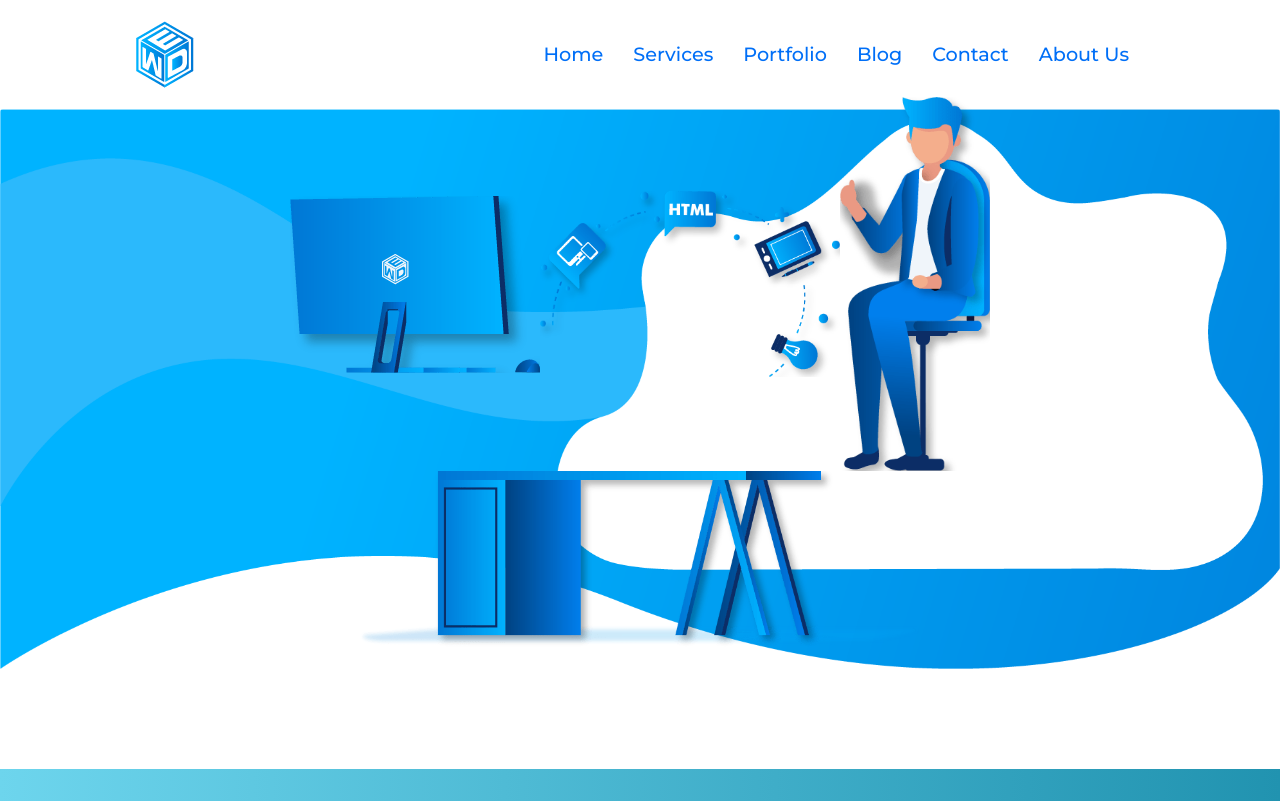
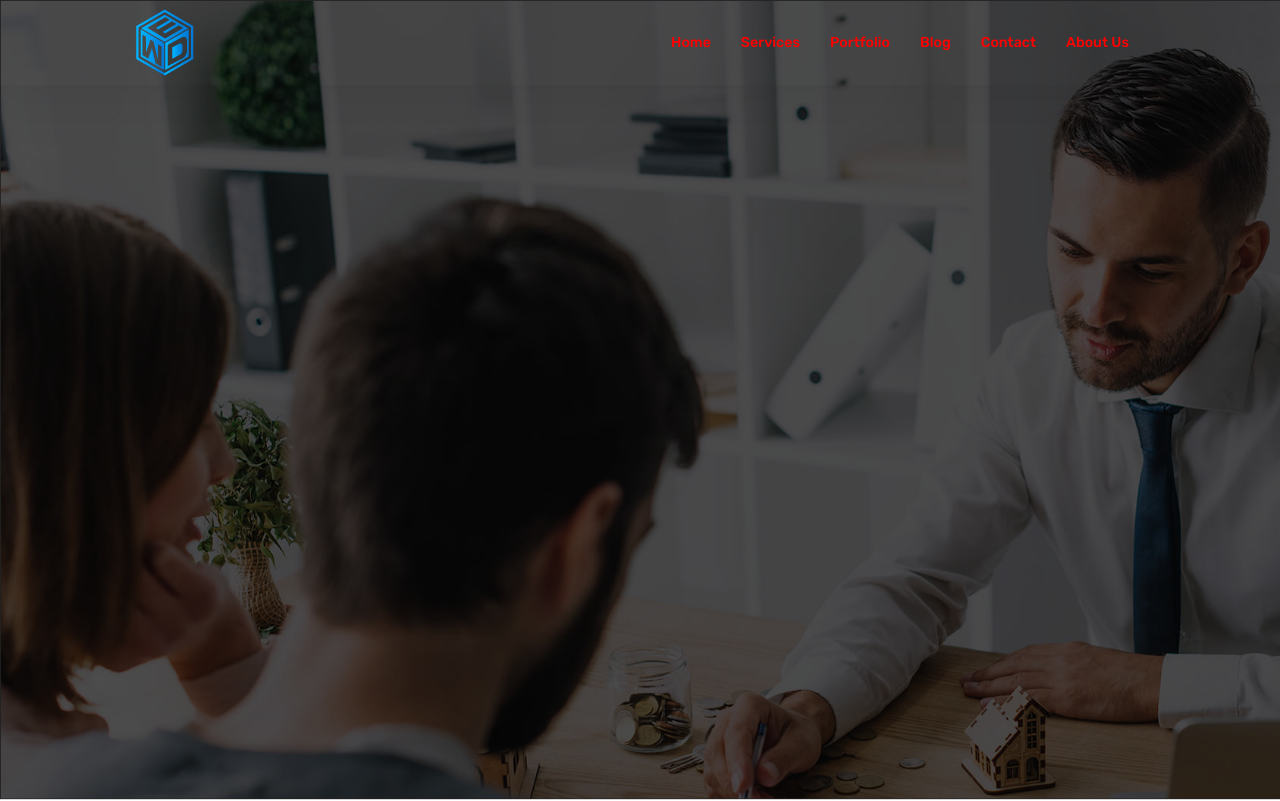
Before and after one commit to zohaibmalikie/ewd-2.0, a React (Create React App) app: page / in a window 1280 px wide. Shown: the top 801 px of the page. Built offline with nearby package versions, Linux system fonts and the light colour scheme.

Commit message:
header lite created

```diff
--- a/public/index.html
+++ b/public/index.html
@@ -10,8 +10,10 @@
     />
 
     <title>EWD tech</title>
-    <!-- top 2nd Section animation link -->
+    <!-- Fade animation link start-->
     <link rel="stylesheet" href="https://unpkg.com/aos@next/dist/aos.css" />
+    <script src="https://unpkg.com/aos@2.3.1/dist/aos.js"></script>
+    <!-- Fade animation link end-->
     <!-- Bootstrap Links start-->
     <link
       rel="stylesheet"
--- a/src/Compoments/assets/css/header.css
+++ b/src/Compoments/assets/css/header.css
@@ -1,28 +1,46 @@
-.cl-006ff7{
-    color: #006FF7 !important;
-
+.cl-fff{
+    color: #FFF !important;
 }
 .nav-link {
-    font-size: 1.2rem;
+    font-size: .89rem;
     padding: 20px 15px !important;
 }
 
-#particles-js{
-    background-image: url('../img/Artboard-4.png');
+.gradient::after {
+    content: "";
+    display: block;
+    position: fixed;
+    padding: 100px 0;
+    width: 100%;
+    height: 100%;
+    top: 0;
+    left: 0;
+    background-color: rgba(black, 0.5);
+}
+#bg-img{
+    background-image: url('../img/main.png');
     background-repeat: no-repeat;
-    background-size: contain;
+    background-size: cover;
     max-width: 100%;
     height: 100vh;
+    background-color: rgba(black, 0.5);
+    background-position: 0px 0px;
 }
-.w150{
-    width: 150px;
-}
-.icons{
-    width: 300px;
-}
-.table{
-    width: 600px;
-}
-.chair{
-    width: 350px;
-}
+
+
+.nav-scroll {
+    background: #fff;
+    -webkit-box-shadow: 0px 10px 40px rgb(0 0 0 / 5%);
+    -webkit-text-fill-color: red;
+    box-shadow: 0px 10px 40px rgb(0 0 0 / 5%);
+    padding: 0;
+    position: fixed;
+    top: -100px;
+    left: 0;
+    width: 100%;
+    -webkit-transition: -webkit-transform .5s;
+    transition: -webkit-transform .5s;
+    transition: transform .5s;
+    transition: transform .5s, -webkit-transform .5s;
+    -webkit-transform: translateY(100px);
+    transform: translateY(100px);}
--- a/src/Compoments/header.js
+++ b/src/Compoments/header.js
@@ -6,46 +6,71 @@ import Computer from './assets/img/computer-8.png'
 import Icons from './assets/img/icons.png'
 import Chair from './assets/img/chair.png'
 import Table from './assets/img/table.png'
-import Artboard_4 from './assets/img/Artboard-4.png'
+import Artboard_4 from './assets/img/back-img.jpg'
 
 function header() {
+
     return (
         <React.Fragment>
 
 
-<section className="">
-<nav className="navbar navbar-expand-lg navbar-light bg-transparent main_padding pt-3 pb-3">
+<section className="gradient">
+  <div id="bg-img">
+
+<nav className="nav-scroll navbar navbar-expand-lg navbar-light bg-transparent main_padding pt-1 pb-1 sticky-top" id="header">
   <a className="navbar-brand" href="#"><img src={ Navlogo}/></a>
   <button className="navbar-toggler" type="button" data-toggle="collapse" data-target="#navbarNavAltMarkup" aria-controls="navbarNavAltMarkup" aria-expanded="false" aria-label="Toggle navigation">
     <span className="navbar-toggler-icon"></span>
   </button>
   <div className="collapse navbar-collapse" id="navbarNavAltMarkup">
     <div className="navbar-nav ml-auto">
-      <a className="nav-item nav-link cl-006ff7 active" href="#">Home <span className="sr-only">(current)</span></a>
-      <a className="nav-item nav-link cl-006ff7" href="#">Services</a>
-      <a className="nav-item nav-link cl-006ff7" href="#">Portfolio</a>
-      <a className="nav-item nav-link cl-006ff7" href="#">Blog</a>
-      <a className="nav-item nav-link cl-006ff7" href="#">Contact</a>
-      <a className="nav-item nav-link cl-006ff7" href="#">About Us</a>
+      <a className="nav-item nav-link cl-fff active" href="#">Home <span className="sr-only">(current)</span></a>
+      <a className="nav-item nav-link cl-fff" href="#">Services</a>
+      <a className="nav-item nav-link cl-fff" href="#">Portfolio</a>
+      <a className="nav-item nav-link cl-fff" href="#">Blog</a>
+      <a className="nav-item nav-link cl-fff" href="#">Contact</a>
+      <a className="nav-item nav-link cl-fff" href="#">About Us</a>
     </div>
   </div>
 </nav>
+</div>
+<br/>
+<br/>
+<br/>
+<br/>
+<br/>
+<br/>
+<br/>
+<br/>
+<br/>
+<br/>
+<br/>
+<br/>
+<br/>
+<br/>
+<br/>
+<br/>
+<br/>
+<br/>
+<br/>
+<br/>
+<br/>
+<br/>
+<br/>
+<br/>
+<br/>
+<br/>
+<br/>
+<br/>
+<br/>
+<br/>
+<br/>
 </section>
 
-        <div class="card img-fluid text-center border-0"> <img class="card-img-top w-100 bg-linear-gradient" src={Artboard_4} alt="Card image"/>
-        <div class="card-img-overlay cl-fff d-flex justify-content-center flex-column align-items-center father-day-banner-styling">
-        <div className=" imag-column ">
+        {/* <div class="card img-fluid text-center border-0"> <img class="card-img-top w-100 bg-linear-gradient" src={Artboard_4} alt="Card image"/>
 
-
-<img src={Computer} data-aos="fade-left" data-aos-delay="500" data-aos-duration="100"className="cumputer-image aos-init aos-animate"className="img-fluid computer"/>
-<img src={Icons} data-aos="fade-left" data-aos-delay="500" data-aos-duration="100" className="icons" />
-<img src={Chair} data-aos="fade-left" data-aos-delay="500" data-aos-duration="100"className="w150 " />
-<img src={Table} data-aos="fade-left" data-aos-delay="500" data-aos-duration="100"className=" table" />
-
-</div>
-        </div>
       </div>
-
+    */}
 
 
         </React.Fragment>
--- a/src/index.css
+++ b/src/index.css
@@ -1,9 +1,9 @@
-@import url('https://fonts.googleapis.com/css2?family=Montserrat:wght@500&display=swap');
+@import url('https://fonts.googleapis.com/css2?family=Rubik:wght@500&display=swap');
 
 
 *{
     padding: 0px;
     margin: 0px;
     box-sizing: border-box;
-    font-family: 'Montserrat', sans-serif;
+    font-family: 'Rubik', sans-serif;
 }
```
Also changed, not shown: src/Compoments/assets/img/back-img.jpg (added), src/Compoments/assets/img/main.png (added).
